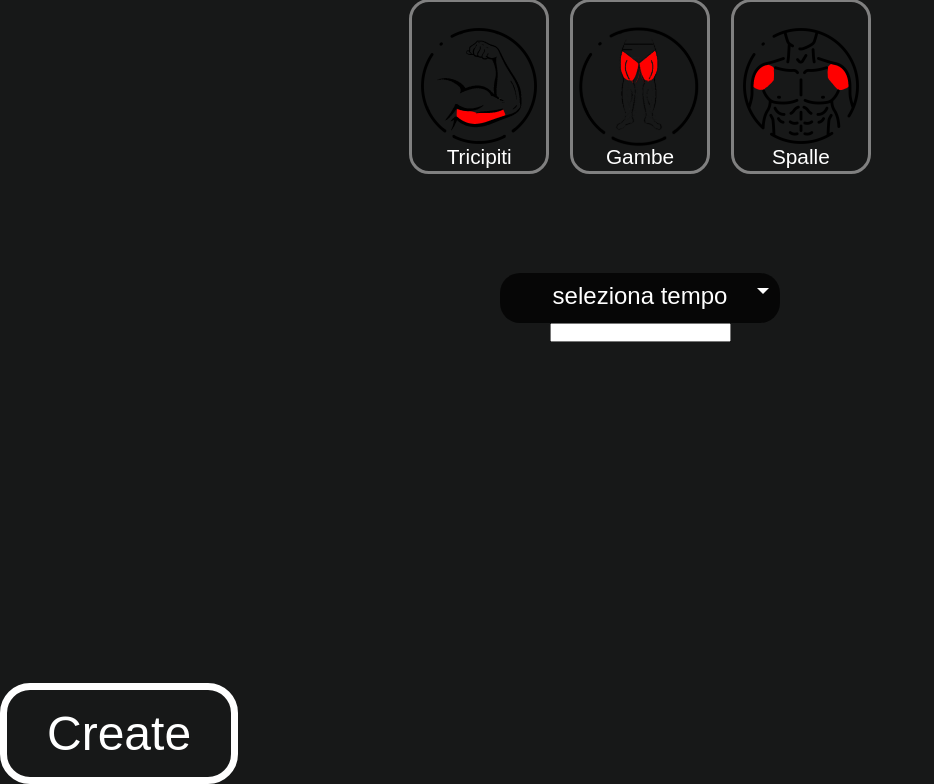
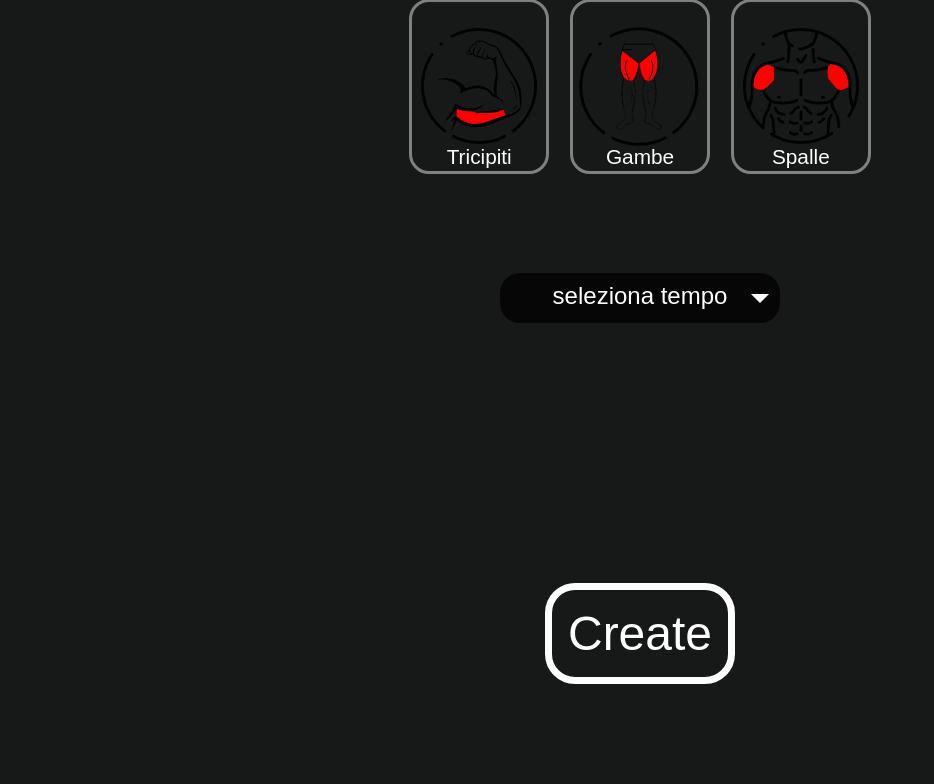
Before and after one commit to Bibo00/firsttry, a PHP site: page / in a window 1280 px wide. Shown: the part 937-1721 px from the top of the page, without its empty margins (0-934 px from the left). After the commit the page ends 1621 px from the top, so only its background shows below. Run offline with PHP 8.4, Linux system fonts and the light colour scheme; some web fonts are replaced.

Commit message:
Add files via upload

```diff
--- a/styles/BodyStyle.css
+++ b/styles/BodyStyle.css
@@ -25,3 +25,9 @@ body{
     width: 100vw;
     height: fit-content;
 }
+
+.hide{
+    width: 0;
+    height: 0;
+    display: none;
+}
--- a/styles/CenterLogoStyle.css
+++ b/styles/CenterLogoStyle.css
@@ -28,16 +28,7 @@
 .centerLogo h2{
     font-size: 5.5em;
 }
-.createBtn{
-    margin-top: 10px;
-    border: 7px solid white;
-    padding: 16px 40px;
-    background-color: transparent;
-    border-radius: 30px;
-    color: white;
-    cursor: pointer;
-    font-size: 2em;
-}
+
 
 @media (min-width: 610px){
     .centerLogo h1{
@@ -49,7 +40,4 @@
     .centerLogo h2{
         font-size: 8em;
     }
-    .createBtn{
-        font-size: 3em;
-    }
 }
--- /dev/null
+++ b/styles/CreateButton.css
@@ -0,0 +1,27 @@
+.createSend{
+    position: relative;
+    display: flex;
+    justify-content: center;
+    align-items: center;
+
+    width: 100%;
+}
+.createBtn{
+    display: flex;
+    justify-content: center;
+    width: 190px;
+    margin-top: 10px;
+    border: 7px solid white;
+    padding: 16px 40px;
+    background-color: transparent;
+    border-radius: 30px;
+    color: white;
+    cursor: pointer;
+    font-size: 2em;
+}
+
+@media (min-width: 610px){
+    .createBtn{
+        font-size: 3em;
+    }
+}
--- a/styles/OptionTimeStyle.css
+++ b/styles/OptionTimeStyle.css
@@ -4,7 +4,7 @@
 .tempo{
     display: flex;
     flex-direction: column;
-    height: 400px;
+    height: 300px;
     align-items: center;
     margin-top: 70px;
 }
@@ -85,4 +85,13 @@
         width: 280px;
         font-size: 1.5em;
     }
+    .select-selected:after{
+        content: "";
+        top: 20px;
+        right: 10px;
+        width: 0;
+        height: 0;
+        border: 9px solid transparent;
+        border-color: #fff transparent transparent;
+    }
 }
```
Also changed, not shown: styles/LogRegFormStyle.css (+41 -2 lines).
